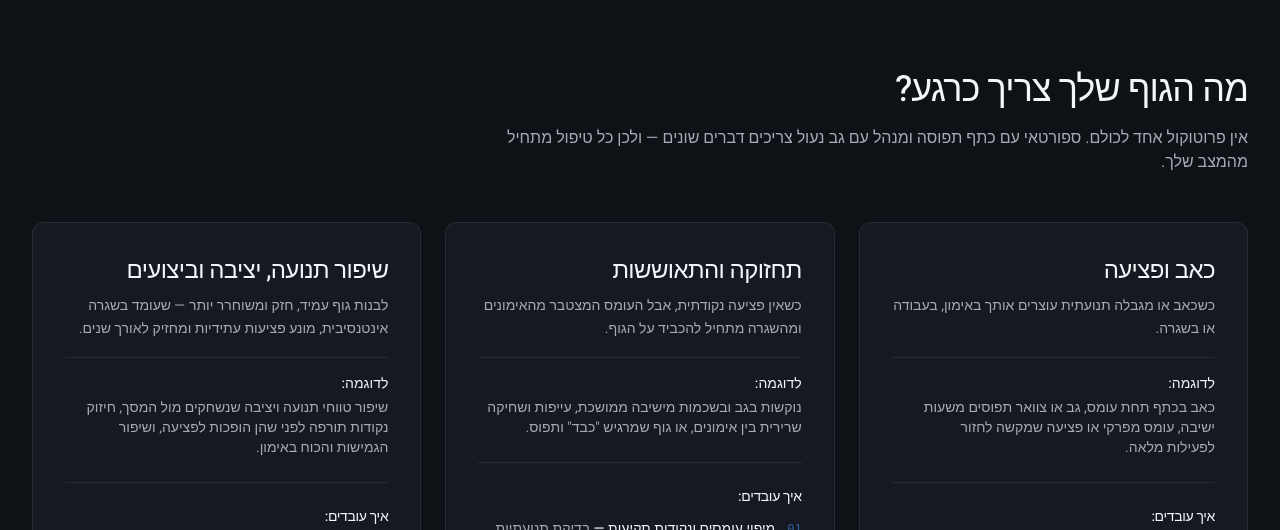
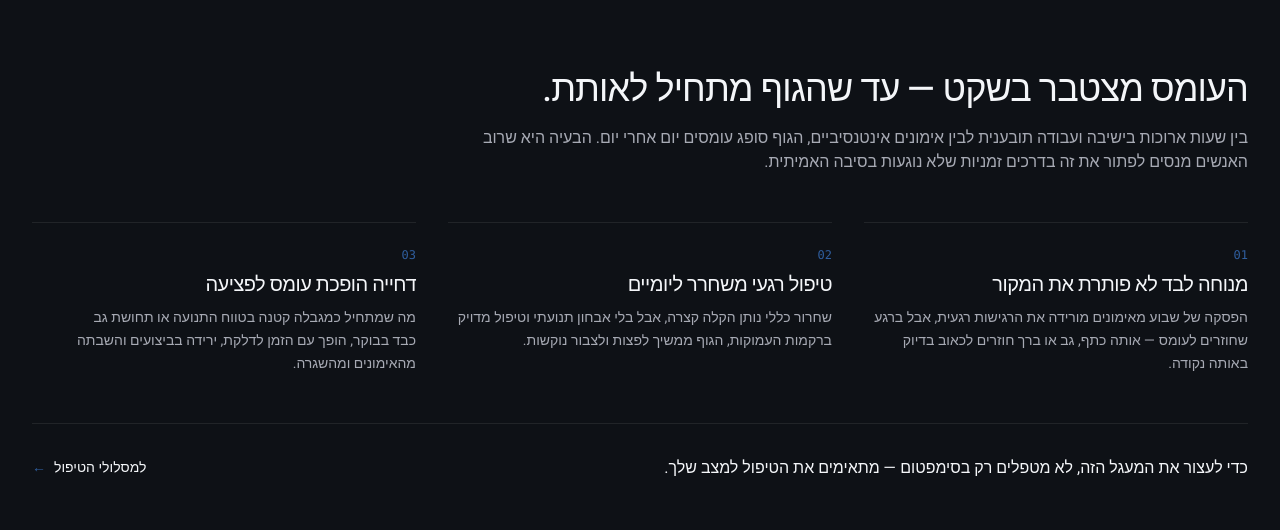
Before and after one commit to ofek-ok/okonskiperformance, a Next.js app: page / in a window 1280 px wide. Shown: the part 826-1356 px from the top of the page. Built offline with nearby package versions, Linux system fonts and the light colour scheme.

Commit message:
Rebuild landing page into 7-step conversion flow with TheProblem and unified booking CTA

```diff
--- a/app/page.tsx
+++ b/app/page.tsx
@@ -1,8 +1,8 @@
 import Navbar from "@/components/Navbar";
 import Hero from "@/components/Hero";
+import TheProblem from "@/components/TheProblem";
 import WhoItsFor from "@/components/WhoItsFor";
 import Treatment from "@/components/Treatment";
-import HowToStart from "@/components/HowToStart";
 import AboutOfek from "@/components/AboutOfek";
 import FAQ from "@/components/FAQ";
 import PerformanceList from "@/components/PerformanceList";
@@ -40,9 +40,9 @@ export default function Home() {
       <main className="bg-charcoalDark selection:bg-logoBlue selection:text-white">
         <Navbar />
         <Hero />
+        <TheProblem />
         <WhoItsFor />
         <Treatment />
-        <HowToStart />
         <AboutOfek />
         <FAQ />
         <PerformanceList />
--- a/components/AboutOfek.tsx
+++ b/components/AboutOfek.tsx
@@ -24,13 +24,13 @@ export default function AboutOfek() {
             </div>
           </div>
 
-          {/* SECTION 5: ABOUT (השילוב הייחודי של אופק אוקונסקי) */}
+          {/* SECTION 5: ABOUT (מי עומד מאחורי הטיפול) */}
           <div className="lg:col-span-7 text-right">
             <h2
               id="about-heading"
               className="text-2xl sm:text-4xl font-medium text-[#F4F6F9] leading-tight mb-6"
             >
-              להבין את הגוף של ספורטאי. להכיר את הלחץ של הייטקיסט.
+              להבין את הגוף של ספורטאי. להכיר את העומס של שגרה תובענית.
             </h2>
 
             {/* Two Ruled Columns */}
@@ -42,9 +42,9 @@ export default function AboutOfek() {
                 </p>
               </div>
               <div>
-                <span className="text-sm font-medium text-[#F4F6F9] block mb-1">7 שנים בהייטק</span>
+                <span className="text-sm font-medium text-[#F4F6F9] block mb-1">7 שנים בניהול פרויקטים</span>
                 <p className="text-xs sm:text-sm text-[#A7AAB4] leading-relaxed">
-                  מנהל פרויקטים טכנולוגיים בכיר — שעות ארוכות מול מחשב, פגישות וניהול תחת סטרס גבוה.
+                  ניסיון כמנהל פרויקטים טכנולוגיים בכיר — שעות ארוכות מול מחשב, פגישות ועבודה תחת סטרס גבוה.
                 </p>
               </div>
             </div>
@@ -56,11 +56,11 @@ export default function AboutOfek() {
               </p>
 
               <p>
-                מצד אחד – 15 שנה על המזרן, מאמן וחגורה שחורה בג&apos;יו־ג&apos;יטסו ברזילאי (BJJ). אני מכיר פציעות, עומסי שיא וגבולות גוף ממקור ראשון. מצד שני – 7 שנים כמנהל פרויקטים טכנולוגיים בכיר, שעות אינסופיות מול מחשב, פגישות וניהול תחת סטרס גבוה.
+                מצד אחד – 15 שנה על המזרן, מאמן וחגורה שחורה בג&apos;יו־ג&apos;יטסו ברזילאי (BJJ). אני מכיר פציעות, עומסי שיא וגבולות גוף ממקור ראשון. מצד שני – 7 שנים כמנהל פרויקטים טכנולוגיים בכיר, שעות אינסופיות מול מחשב, פגישות ועומס מנטלי גבוה.
               </p>
 
               <p className="text-[#F4F6F9]/90">
-                החיבור הזה הוליד את Okonski Performance: מקום שמבין את שפת הגוף שלך, לא מבזבז זמן על פתרונות שטחיים, ויודע בדיוק איך לבנות תוכנית שיקום והתאוששות שמשתלבת בחיים האמיתיים שלך.
+                החיבור הזה הוליד את Okonski Performance: מקום שמבין את הגוף שלך, לא מבזבז זמן על פתרונות שטחיים, ויודע בדיוק איך לבנות תוכנית טיפול ושיקום שמשתלבת בחיים האמיתיים שלך.
               </p>
             </div>
           </div>
--- /dev/null
+++ b/components/TheProblem.tsx
@@ -0,0 +1,73 @@
+const problemPoints = [
+  {
+    num: "01",
+    title: "מנוחה לבד לא פותרת את המקור",
+    body: "הפסקה של שבוע מאימונים מורידה את הרגישות רגעית, אבל ברגע שחוזרים לעומס — אותה כתף, גב או ברך חוזרים לכאוב בדיוק באותה נקודה.",
+  },
+  {
+    num: "02",
+    title: "טיפול רגעי משחרר ליומיים",
+    body: "שחרור כללי נותן הקלה קצרה, אבל בלי אבחון תנועתי וטיפול מדויק ברקמות העמוקות, הגוף ממשיך לפצות ולצבור נוקשות.",
+  },
+  {
+    num: "03",
+    title: "דחייה הופכת עומס לפציעה",
+    body: "מה שמתחיל כמגבלה קטנה בטווח התנועה או תחושת גב כבד בבוקר, הופך עם הזמן לדלקת, ירידה בביצועים והשבתה מהאימונים ומהשגרה.",
+  },
+];
+
+export default function TheProblem() {
+  return (
+    <section
+      id="problem"
+      className="py-16 sm:py-24 bg-[#0E1116] border-b border-white/[0.08] scroll-mt-16"
+      aria-labelledby="problem-heading"
+    >
+      <div className="max-w-7xl mx-auto px-4 sm:px-8 text-right">
+        <div className="max-w-3xl mb-12">
+          <h2
+            id="problem-heading"
+            className="text-2xl sm:text-4xl font-medium text-[#F4F6F9] leading-tight mb-4"
+          >
+            העומס מצטבר בשקט — עד שהגוף מתחיל לאותת.
+          </h2>
+          <p className="text-[#A7AAB4] text-sm sm:text-base leading-relaxed">
+            בין שעות ארוכות בישיבה ועבודה תובענית לבין אימונים אינטנסיביים, הגוף סופג עומסים יום אחרי יום. הבעיה היא שרוב האנשים מנסים לפתור את זה בדרכים זמניות שלא נוגעות בסיבה האמיתית.
+          </p>
+        </div>
+
+        <div className="grid grid-cols-1 md:grid-cols-3 gap-8">
+          {problemPoints.map((item) => (
+            <article
+              key={item.num}
+              className="pt-6 border-t border-white/[0.08]"
+            >
+              <span className="font-mono tabular-nums text-xs text-[#2F5E9E] block mb-2">
+                {item.num}
+              </span>
+              <h3 className="text-lg sm:text-xl font-medium text-[#F4F6F9] mb-2">
+                {item.title}
+              </h3>
+              <p className="text-sm text-[#A7AAB4] leading-relaxed">
+                {item.body}
+              </p>
+            </article>
+          ))}
+        </div>
+
+        <div className="mt-12 pt-8 border-t border-white/[0.08] flex flex-col sm:flex-row sm:items-center justify-between gap-4">
+          <p className="text-sm sm:text-base text-[#F4F6F9]">
+            כדי לעצור את המעגל הזה, לא מטפלים רק בסימפטום — מתאימים את הטיפול למצב שלך.
+          </p>
+          <a
+            href="#who-its-for"
+            className="inline-flex items-center gap-2 text-sm font-medium text-[#F4F6F9] hover:text-[#A7AAB4] shrink-0"
+          >
+            <span>למסלולי הטיפול</span>
+            <span className="text-[#2F5E9E]">←</span>
+          </a>
+        </div>
+      </div>
+    </section>
+  );
+}
--- a/components/Treatment.tsx
+++ b/components/Treatment.tsx
@@ -249,10 +249,10 @@ export default function Treatment() {
             </div>
             <div className="pt-4 mt-4">
               <a
-                href="#how-it-works"
+                href="#performance-list"
                 className="inline-flex items-center gap-2 text-[#0E1116] hover:text-[#2F5E9E] text-sm font-medium"
               >
-                <span>איך מתחילים? קרא על השלבים</span>
+                <span>רוצה להתחיל? הצטרף לרשימת הקדימות</span>
                 <span className="text-[#2F5E9E]">←</span>
               </a>
             </div>
```
Also changed, not shown: components/PerformanceList.tsx (+54 -17 lines).
